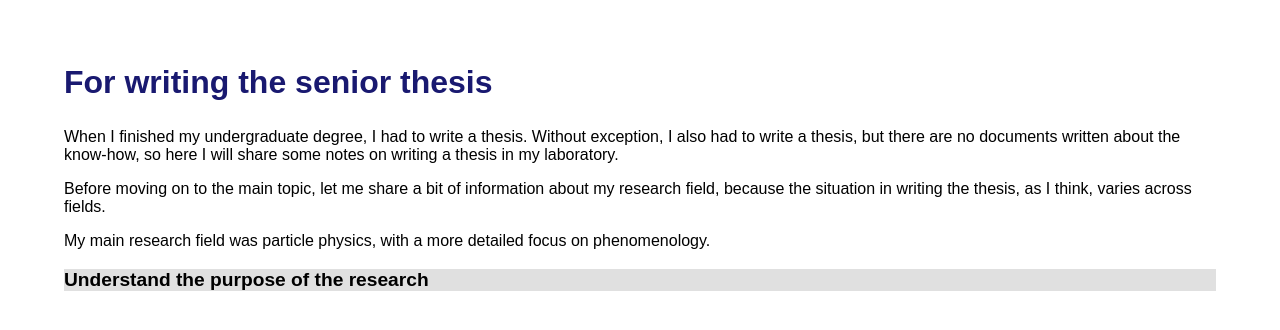
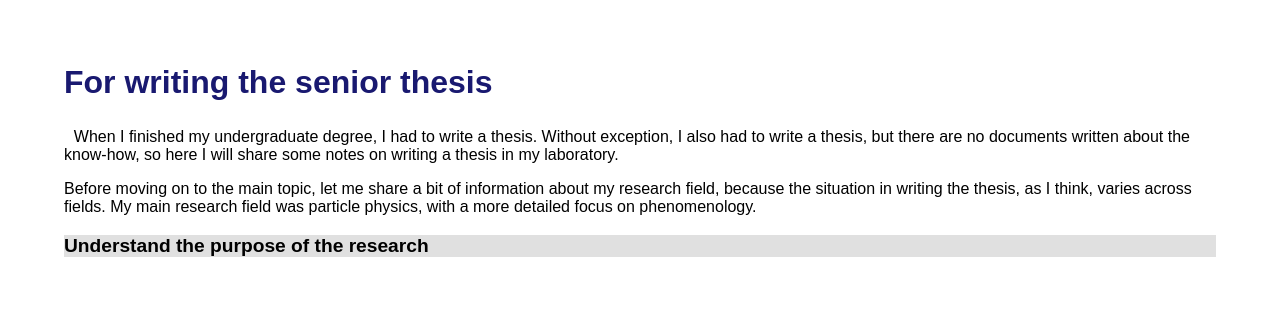
Before and after one commit to dxmegvpw/imiya.github.io, a Jekyll site: the page miya/miscellany/for_writing_the_senior_thesis/for_writing_the_senior_thesis.html, which Jekyll copies as it is, in a window 1280 px wide. Shown: the top 330 px of the page. Built offline with Jekyll 4.4.1, drawn with Linux system fonts in a browser that asks for light colours.

Commit message:
Update files

```diff
--- a/miya/miscellany/for_writing_the_senior_thesis/for_writing_the_senior_thesis.html
+++ b/miya/miscellany/for_writing_the_senior_thesis/for_writing_the_senior_thesis.html
@@ -14,16 +14,12 @@
     <h2>For writing the senior thesis</h2>
 
     <p>
+        &emsp13;
         When I finished my undergraduate degree, I had to write a thesis. Without exception, I also had to write a thesis, but there are no documents written about the know-how, so here I will share some notes on writing a thesis in my laboratory.
-
     </p>
 
     <p>
-        Before moving on to the main topic, let me share a bit of information about my research field, because the situation in writing the thesis, as I think, varies across fields.
-    </p>
-
-    <p>
-        My main research field was particle physics, with a more detailed focus on phenomenology.
+        Before moving on to the main topic, let me share a bit of information about my research field, because the situation in writing the thesis, as I think, varies across fields. My main research field was particle physics, with a more detailed focus on phenomenology.
     </p>
 
     <h3>Understand the purpose of the research</h3>
```
